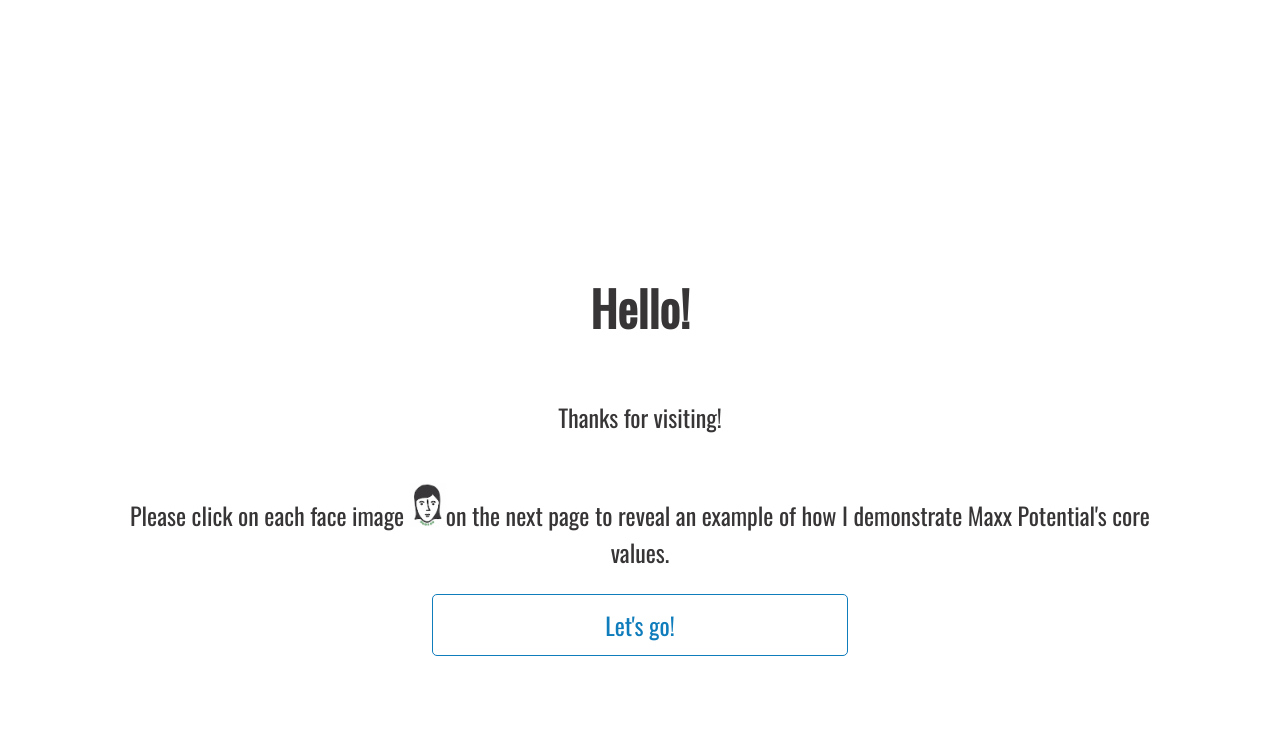
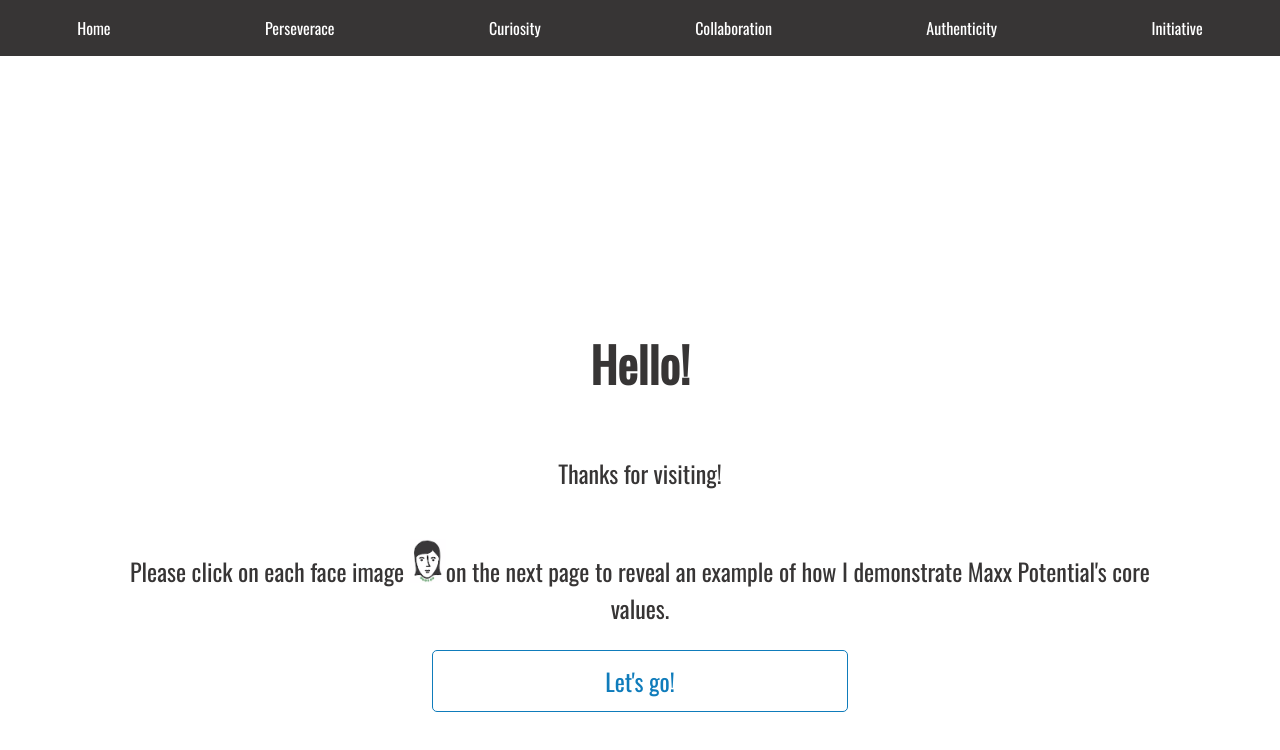
Before and after one commit to tmflower/maxx, a React (Create React App) app: page / in a window 1280 px wide. Shown: the top 750 px of the page. Built offline with nearby package versions, Linux system fonts and the light colour scheme.

Commit message:
fix project link

```diff
--- a/src/App.js
+++ b/src/App.js
@@ -22,7 +22,7 @@ function App() {
 
   return (
     <div className="App">
-      { location.pathname === "/" ? null : <Navbar /> }
+      { location.pathname === "/maxx/" ? null : <Navbar /> }
       { !wasClicked ?
       <div className="greeting">
         <h1>Hello!</h1>
```
